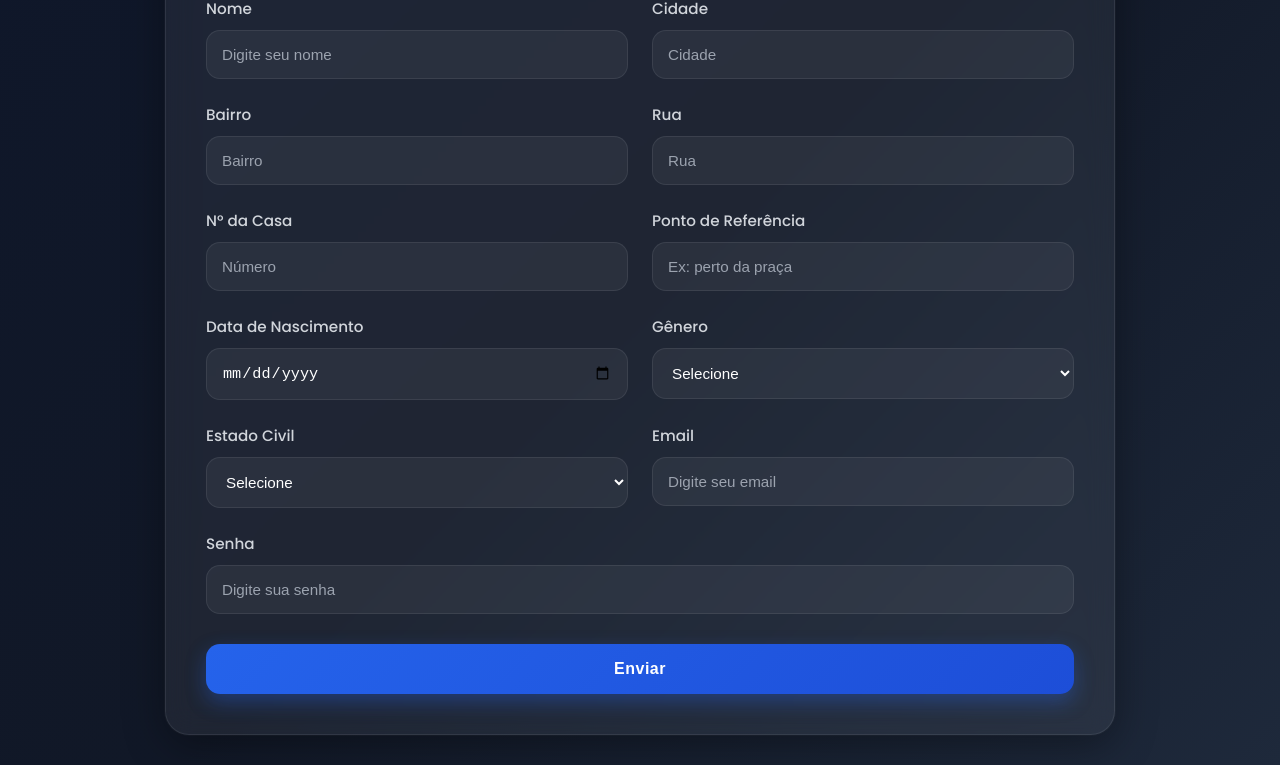
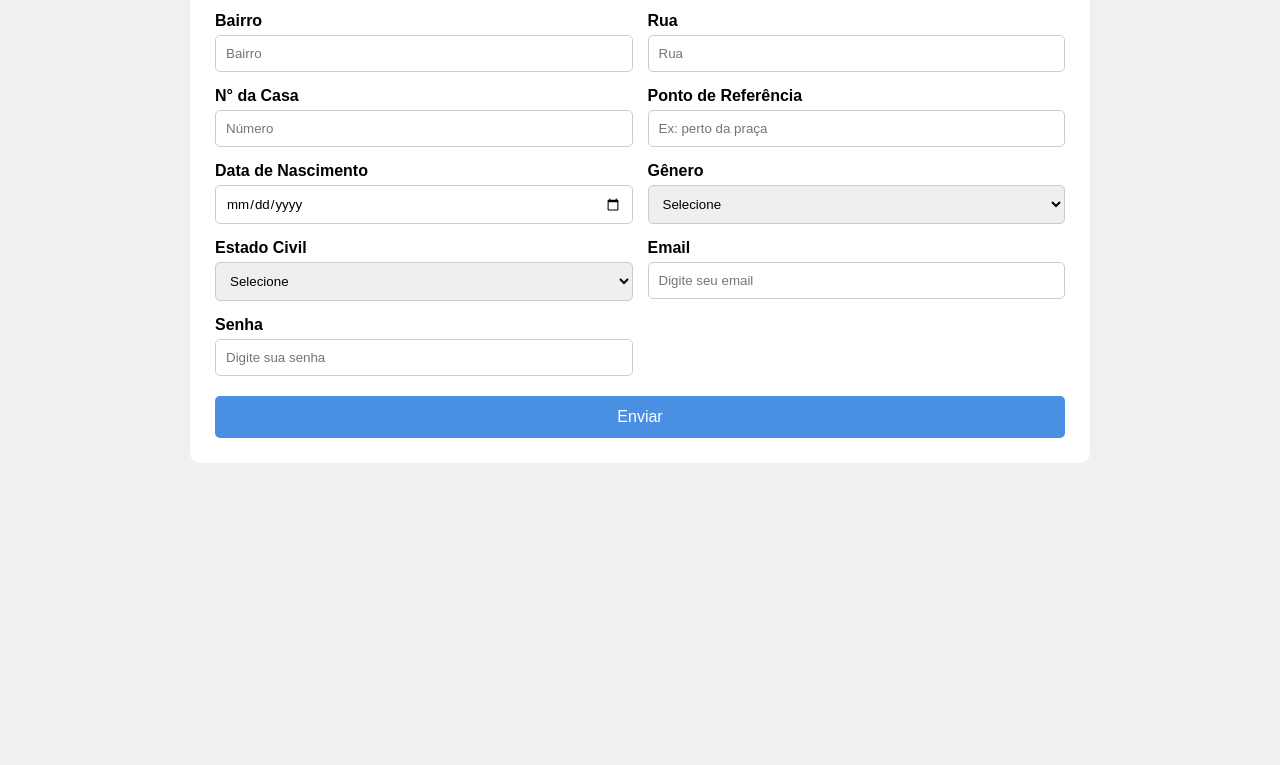
Before and after one commit to deliomarbatistavi/Formulario, a plain HTML site: page index.html in a window 1280 px wide. Shown: the part 165-930 px from the top of the page. After the commit the page ends 800 px from the top, so only its background shows below. Drawn offline with Linux system fonts and the light colour scheme.

Commit message:
Update style.css

```diff
--- a/style.css
+++ b/style.css
@@ -1,48 +1,32 @@
-@import url('https://fonts.googleapis.com/css2?family=Poppins:wght@300;400;500;600;700&display=swap');
-
 *{
     margin: 0;
     padding: 0;
     box-sizing: border-box;
+    font-family: Arial, Helvetica, sans-serif;
 }
 
 body{
-    font-family: 'Poppins', sans-serif;
-    background: linear-gradient(135deg, #0f172a, #111827, #1e293b);
-    min-height: 100vh;
-    display: flex;
-    justify-content: center;
-    align-items: center;
-    padding: 30px;
-    color: white;
+    background-color: #f0f0f0;
+    padding: 20px;
 }
 
 .container{
-    width: 100%;
-    max-width: 950px;
-    background: rgba(255, 255, 255, 0.06);
-    border: 1px solid rgba(255,255,255,0.08);
-    backdrop-filter: blur(14px);
-    border-radius: 24px;
-    padding: 40px;
-    box-shadow:
-    0 10px 40px rgba(0,0,0,0.35),
-    0 0 0 1px rgba(255,255,255,0.03);
+    max-width: 900px;
+    margin: auto;
+    background-color: white;
+    padding: 25px;
+    border-radius: 10px;
 }
 
 h1{
     text-align: center;
-    margin-bottom: 35px;
-    font-size: 2.3rem;
-    font-weight: 700;
-    color: #ffffff;
-    letter-spacing: 1px;
+    margin-bottom: 20px;
 }
 
 .grid{
     display: grid;
     grid-template-columns: repeat(2, 1fr);
-    gap: 24px;
+    gap: 15px;
 }
 
 .campo{
@@ -50,95 +34,38 @@ h1{
     flex-direction: column;
 }
 
-.campo label{
-    margin-bottom: 10px;
-    font-size: 0.95rem;
-    font-weight: 500;
-    color: #d1d5db;
+label{
+    margin-bottom: 5px;
+    font-weight: bold;
 }
 
-.campo input,
-.campo select,
-.campo textarea{
-    width: 100%;
-    padding: 15px;
-    border: 1px solid rgba(255,255,255,0.08);
-    border-radius: 14px;
-    background: rgba(255,255,255,0.05);
-    color: white;
-    font-size: 0.95rem;
-    outline: none;
-    transition: 0.3s ease;
-}
-
-.campo input::placeholder,
-.campo textarea::placeholder{
-    color: #9ca3af;
-}
-
-.campo input:focus,
-.campo select:focus,
-.campo textarea:focus{
-    border-color: #3b82f6;
-    box-shadow: 0 0 0 4px rgba(59,130,246,0.2);
-    background: rgba(255,255,255,0.08);
-}
-
-.campo textarea{
-    min-height: 150px;
-    resize: vertical;
-}
-
-.campo:last-child{
-    grid-column: span 2;
+input,
+select{
+    padding: 10px;
+    border: 1px solid #ccc;
+    border-radius: 5px;
 }
 
 button{
+    margin-top: 20px;
     width: 100%;
-    margin-top: 30px;
-    padding: 16px;
+    padding: 12px;
     border: none;
-    border-radius: 14px;
-    background: linear-gradient(135deg, #2563eb, #1d4ed8);
+    background-color: #4a90e2;
     color: white;
-    font-size: 1rem;
-    font-weight: 600;
+    font-size: 16px;
+    border-radius: 5px;
     cursor: pointer;
-    transition: 0.3s ease;
-    letter-spacing: 0.5px;
-    box-shadow: 0 8px 20px rgba(37,99,235,0.35);
 }
 
 button:hover{
-    transform: translateY(-2px);
-    background: linear-gradient(135deg, #3b82f6, #2563eb);
-    box-shadow: 0 12px 24px rgba(37,99,235,0.45);
+    background-color: #357abd;
 }
 
-button:active{
-    transform: scale(0.98);
-}
-
-select option{
-    color: black;
-}
-
-@media(max-width: 768px){
-
-    .container{
-        padding: 25px;
-    }
+@media (max-width: 600px){
 
     .grid{
         grid-template-columns: 1fr;
     }
 
-    .campo:last-child{
-        grid-column: span 1;
-    }
-
-    h1{
-        font-size: 1.8rem;
-    }
-
 }
```
